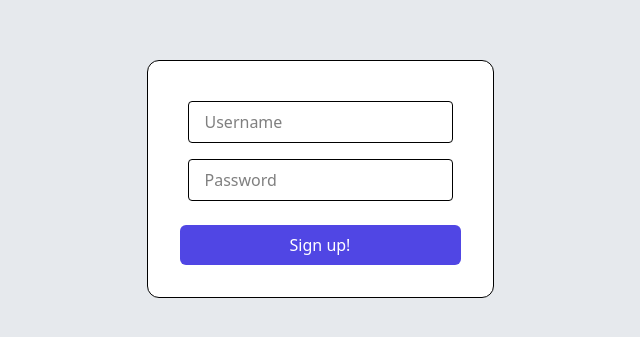
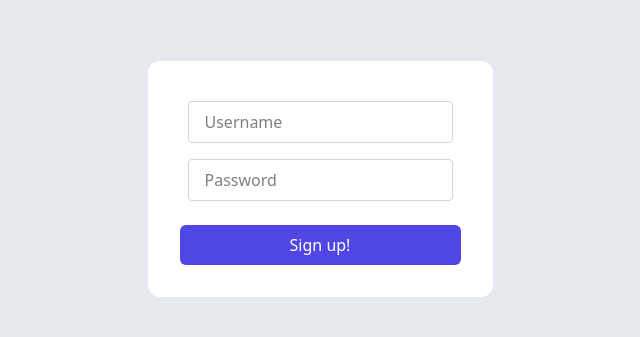
Before and after one commit to DhavitG/OpenBrain, a React (Vite) app in the folder client/: page /signup in a window 1280 px wide. Shown: the part 221-558 px from the top of the page, without its empty margins (320-960 px from the left). Built offline with nearby package versions, Linux system fonts and the light colour scheme.

Commit message:
Routing and /signup connected to backend

```diff
--- a/client/package.json
+++ b/client/package.json
@@ -11,8 +11,10 @@
   },
   "dependencies": {
     "@tailwindcss/vite": "^4.1.12",
+    "axios": "^1.11.0",
     "react": "^19.1.1",
     "react-dom": "^19.1.1",
+    "react-router-dom": "^7.8.2",
     "tailwindcss": "^4.1.12"
   },
   "devDependencies": {
--- a/client/src/App.tsx
+++ b/client/src/App.tsx
@@ -1,8 +1,18 @@
-import Dashboard from "./pages/dashboard";
 import Signup from "./pages/Signup";
+import Signin from "./pages/Signin";
+import { BrowserRouter, Routes, Route } from "react-router-dom";
+import Dashboard from "./pages/Dashboard";
 
 function App() {
-  return <Signup />;
+  return (
+    <BrowserRouter>
+      <Routes>
+        <Route path="/signup" element={<Signup />} />
+        <Route path="/signin" element={<Signin />} />
+        <Route path="/dashboard" element={<Dashboard />} />
+      </Routes>
+    </BrowserRouter>
+  );
 }
 
 export default App;
--- a/client/src/components/Input.tsx
+++ b/client/src/components/Input.tsx
@@ -1,18 +1,14 @@
-export function Input({
-  onChange,
-  placeholder,
-}: {
-  onChange: () => void;
-  placeholder: string;
-}) {
-  return (
+import { forwardRef } from "react";
+
+export const Input = forwardRef<HTMLInputElement, { placeholder: string }>(
+  ({ placeholder }, ref) => (
     <div>
       <input
+        ref={ref}
         placeholder={placeholder}
-        type={"text"}
-        className="px-4 py-2 border rounded m-2"
-        onChange={onChange}
+        type="text"
+        className="px-4 py-2 border border-gray-300 rounded m-2"
       />
     </div>
-  );
-}
+  )
+);
--- /dev/null
+++ b/client/src/config.tsx
@@ -0,0 +1 @@
+export const BACKEND_URL = "http://localhost:3000";
--- a/client/src/pages/Signup.tsx
+++ b/client/src/pages/Signup.tsx
@@ -1,19 +1,49 @@
+import { useRef } from "react";
+import axios from "axios";
 import Button from "../components/Button";
 import { Input } from "../components/Input";
+import { BACKEND_URL } from "../config";
 
 function Signup() {
+  const usernameRef = useRef<HTMLInputElement>(null);
+  const passwordRef = useRef<HTMLInputElement>(null);
+
+  async function handleSignUp() {
+    try {
+      const username = usernameRef.current?.value;
+      const password = passwordRef.current?.value;
+
+      await axios.post(`${BACKEND_URL}/api/v1/signup`, {
+        username,
+        password,
+      });
+
+      alert("You have signed up.");
+
+      if (usernameRef.current?.value) {
+        usernameRef.current.value = "";
+        usernameRef.current.focus();
+      }
+
+      if (passwordRef.current?.value) passwordRef.current.value = "";
+    } catch (e) {
+      alert("Signup failed. Username or password is short/incorrect.");
+      console.error((e as Error).message);
+    }
+  }
+
   return (
     <div className="h-screen w-screen bg-gray-200 flex justify-center items-center">
-      <div className="bg-white border min-w-48 p-8 rounded-xl">
-        <Input placeholder="Username" onChange={() => {}} />
-        <Input placeholder="Password" onChange={() => {}} />
+      <div className="bg-white border-gray-800 min-w-48 p-8 rounded-xl">
+        <Input ref={usernameRef} placeholder="Username" />
+        <Input ref={passwordRef} placeholder="Password" />
 
         <div className="flex justify-center pt-4">
           <Button
             variant="primary"
             text="Sign up!"
             size="md"
-            onClick={() => {}}
+            onClick={handleSignUp}
             fullWidth={true}
           />
         </div>
```
Also changed, not shown: 2 other files (tests, documents, lock files or other folders).
